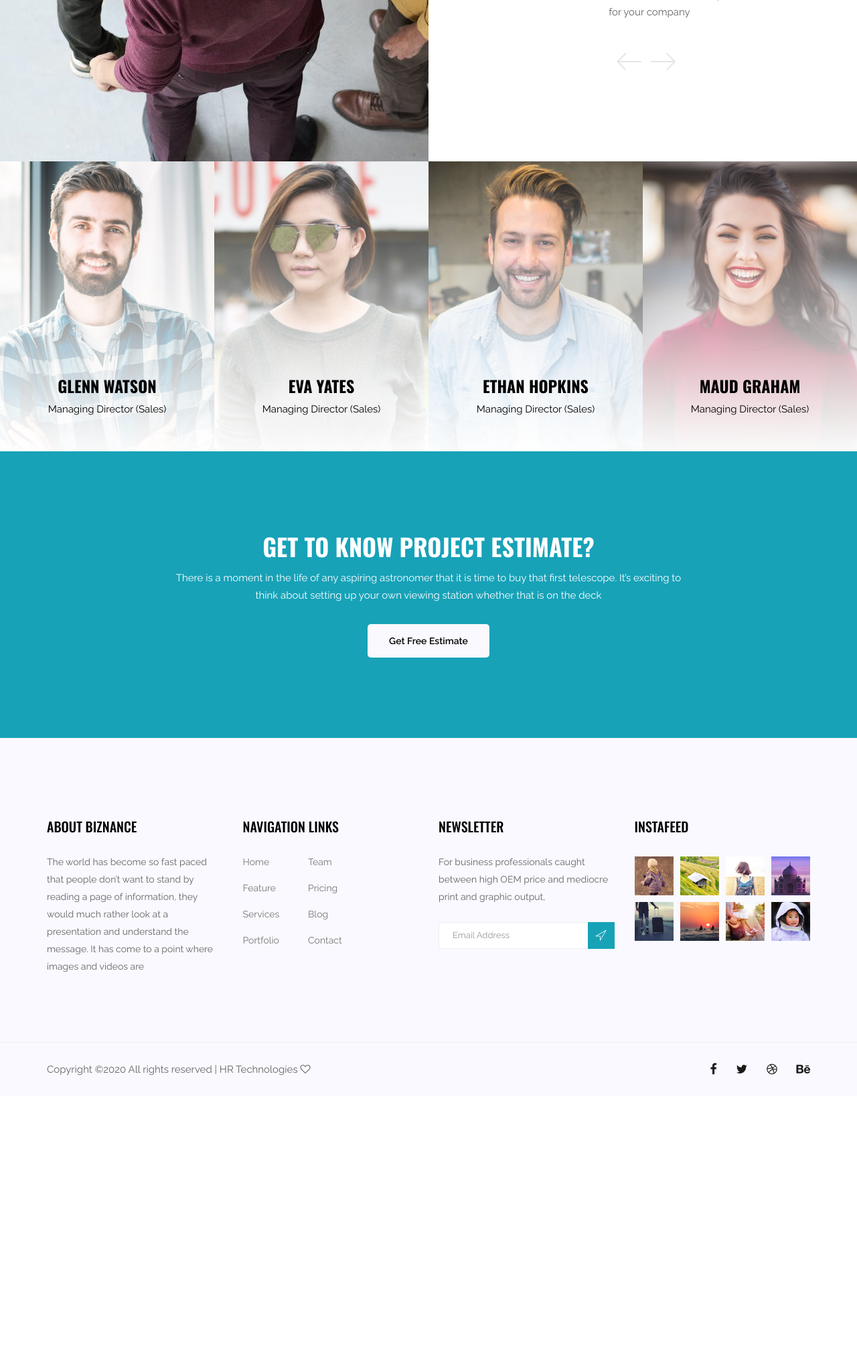
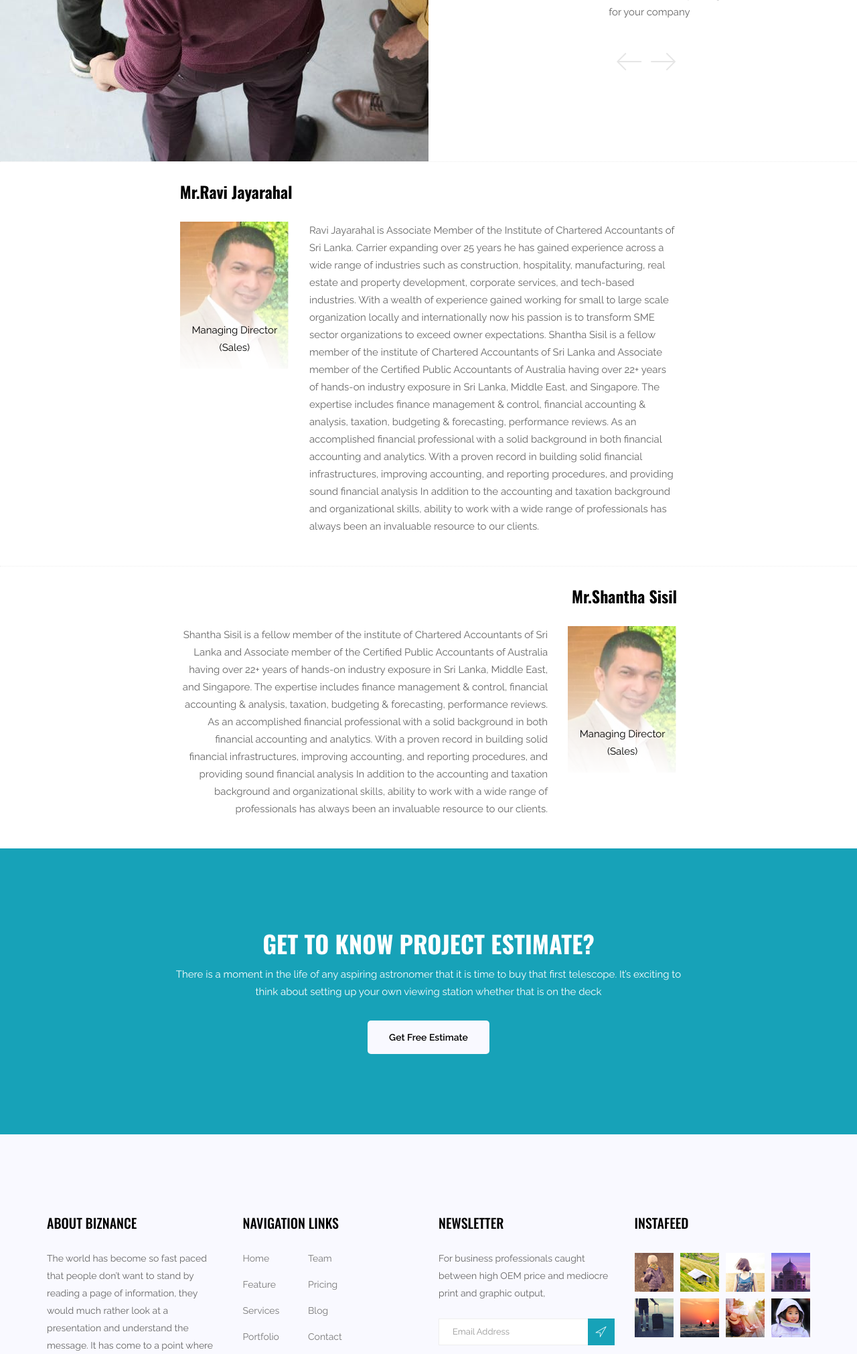
Before and after one commit to harsharachith/harsharachith.github.io, a PHP site: page /about-us.html in a window 1280 px wide. Shown: the part 1483-3505 px from the top of the page at 67% size. Before the commit the page ends 3089 px from the top, so only its background shows below. Run offline with PHP 8.4, Linux system fonts and the light colour scheme.

Commit message:
new changes 7/18

```diff
--- a/about-us.html
+++ b/about-us.html
@@ -132,13 +132,14 @@
         <!--================End Mission Area =================-->
 
         <!--================Team Area =================-->
-        <section class="team_area">
-        	<div class="team_slider owl-carousel">
-        		<div class="item">
+		<div class="section-top-border" style="padding: 30px 21%;border-top: 1px dotted #eee;">
+			<h3 class="mb-30 title_color">Mr.Ravi Jayarahal</h3>
+			<div class="row">
+				<div class="item col-md-3">
         			<div class="team_item">
-        				<img src="img/team/team-1.jpg" alt="">
+        				<img src="img/team/team-1.jpg" alt="" class="img-fluid">
         				<div class="hover_text">
-        					<a href="#"><h4>Glenn Watson</h4></a>
+        					<!-- <a href="#"><h4>Glenn Watson</h4></a> -->
         					<p>Managing Director (Sales)</p>
         					<ul class="list">
         						<li><a href="#"><i class="fa fa-facebook"></i></a></li>
@@ -149,11 +150,31 @@
         				</div>
         			</div>
         		</div>
-        		<div class="item">
+				<div class="col-md-9 mt-sm-20 left-align-p">
+					<p>Ravi Jayarahal is Associate Member of the Institute of Chartered Accountants of Sri Lanka. Carrier expanding over 25 years he has gained experience across a wide range of industries such as construction, hospitality, manufacturing, real estate and property development, corporate services, and tech-based industries. With a wealth of experience gained working for small to large scale organization locally and internationally now his passion is to transform SME sector organizations to exceed owner expectations.
+						Shantha Sisil is a fellow member of the institute of Chartered Accountants of Sri Lanka and Associate member of the Certified Public Accountants of Australia having over 22+ years of hands-on industry exposure in Sri Lanka, Middle East, and Singapore. The expertise includes finance management & control, financial accounting & analysis, taxation, budgeting & forecasting, performance reviews.
+						As an accomplished financial professional with a solid background in both financial accounting and analytics. With a proven record in building solid financial infrastructures, improving accounting, and reporting procedures, and providing sound financial analysis
+						In addition to the accounting and taxation background and organizational skills, ability to work with a wide range of professionals has always been an invaluable resource to our clients.
+
+
+						</p>
+				</div>
+			</div>
+		</div>
+		<div class="section-top-border text-right" style="padding: 30px 21%;border-top: 1px dotted #eee;">
+			<h3 class="mb-30 title_color">Mr.Shantha Sisil</h3>
+			<div class="row">
+				<div class="col-md-9">
+					<p class="text-right">Shantha Sisil is a fellow member of the institute of Chartered Accountants of Sri Lanka and Associate member of the Certified Public Accountants of Australia having over 22+ years of hands-on industry exposure in Sri Lanka, Middle East, and Singapore. The expertise includes finance management & control, financial accounting & analysis, taxation, budgeting & forecasting, performance reviews.
+						As an accomplished financial professional with a solid background in both financial accounting and analytics. With a proven record in building solid financial infrastructures, improving accounting, and reporting procedures, and providing sound financial analysis
+						In addition to the accounting and taxation background and organizational skills, ability to work with a wide range of professionals has always been an invaluable resource to our clients.</p>
+					<!-- <p class="text-right">Before we discuss all of the things that could be affecting your PC’s performance, let’s talk a little about what symptoms</p> -->
+				</div>
+				<div class="item col-md-3">
         			<div class="team_item">
-        				<img src="img/team/team-2.jpg" alt="">
+        				<img src="img/team/team-1.jpg" alt="" class="img-fluid">
         				<div class="hover_text">
-        					<a href="#"><h4>Eva Yates</h4></a>
+        					<!-- <a href="#"><h4>Glenn Watson</h4></a> -->
         					<p>Managing Director (Sales)</p>
         					<ul class="list">
         						<li><a href="#"><i class="fa fa-facebook"></i></a></li>
@@ -164,38 +185,11 @@
         				</div>
         			</div>
         		</div>
-        		<div class="item">
-        			<div class="team_item">
-        				<img src="img/team/team-3.jpg" alt="">
-        				<div class="hover_text">
-        					<a href="#"><h4>Ethan Hopkins</h4></a>
-        					<p>Managing Director (Sales)</p>
-        					<ul class="list">
-        						<li><a href="#"><i class="fa fa-facebook"></i></a></li>
-        						<li><a href="#"><i class="fa fa-twitter"></i></a></li>
-        						<li><a href="#"><i class="fa fa-dribbble"></i></a></li>
-        						<li><a href="#"><i class="fa fa-behance"></i></a></li>
-        					</ul>
-        				</div>
-        			</div>
-        		</div>
-        		<div class="item">
-        			<div class="team_item">
-        				<img src="img/team/team-4.jpg" alt="">
-        				<div class="hover_text">
-        					<a href="#"><h4>Maud Graham</h4></a>
-        					<p>Managing Director (Sales)</p>
-        					<ul class="list">
-        						<li><a href="#"><i class="fa fa-facebook"></i></a></li>
-        						<li><a href="#"><i class="fa fa-twitter"></i></a></li>
-        						<li><a href="#"><i class="fa fa-dribbble"></i></a></li>
-        						<li><a href="#"><i class="fa fa-behance"></i></a></li>
-        					</ul>
-        				</div>
-        			</div>
-        		</div>
-        	</div>
-        </section>
+				<!-- <div class="col-md-3">
+					<img src="img/team/team-3.jpg" alt="" class="img-fluid">
+				</div> -->
+			</div>
+		</div>
         <!--================End Team Area =================-->
 
         <!--================Project Details Area =================-->
--- a/css/style.css
+++ b/css/style.css
@@ -3862,7 +3862,7 @@ h6 {
 .team_item .hover_text {
   position: absolute;
   left: 0px;
-  bottom: 50px;
+  bottom: 20px;
   width: 100%;
   text-align: center;
   -webkit-transition: all 300ms linear 0s;
@@ -3922,7 +3922,7 @@ h6 {
 }
 
 .team_item:hover .list {
-  height: 30px;
+  height: 75%;
   overflow: visible;
   opacity: 1;
   margin-top: 25px;
```
Also changed, not shown: index.html (+60 -2 lines), img/team/team-1.jpg, img/team/team-4.jpg, img/team/team-5.jpg (added).
